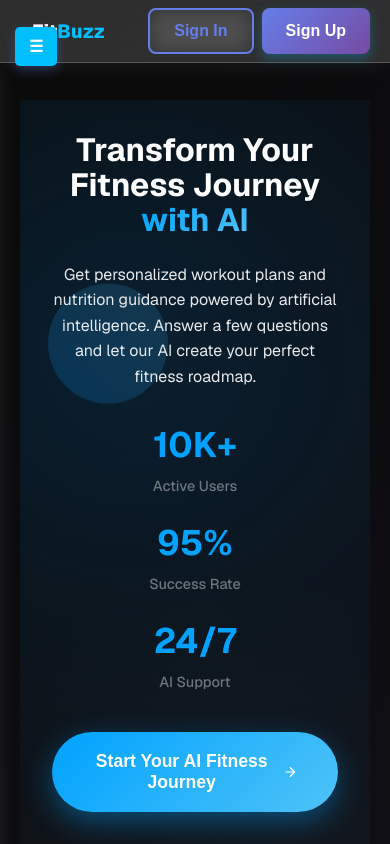
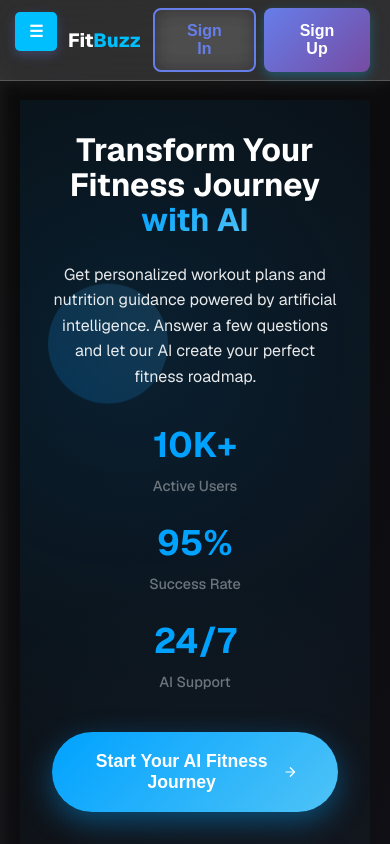
Before and after one commit to tusharrajput001/FitBuzz, a React (Vite) app: page / in a window 390 px wide. Shown: the top 844 px of the page. Built offline with nearby package versions, Linux system fonts and the light colour scheme; no server answers.

Commit message:
responsive fix

```diff
--- a/src/Layout/Layout.css
+++ b/src/Layout/Layout.css
@@ -61,7 +61,7 @@
   } */
 
   .sidebar-toggle {
-    top: 27px;
+    top: 12px;
     left: 15px;
     padding: 10px 14px;
     font-size: 16px;
--- a/src/Navbar/Navbar.css
+++ b/src/Navbar/Navbar.css
@@ -100,7 +100,7 @@ button {
   }
 
   .logo {
-    margin-left: 0;
+    margin-left: 36px;
     font-size: 1.2rem;
     padding: 6px 12px;
   }
```
